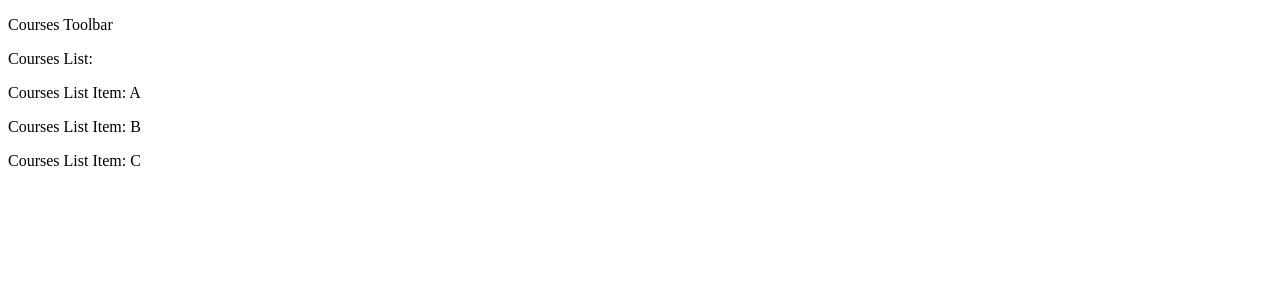
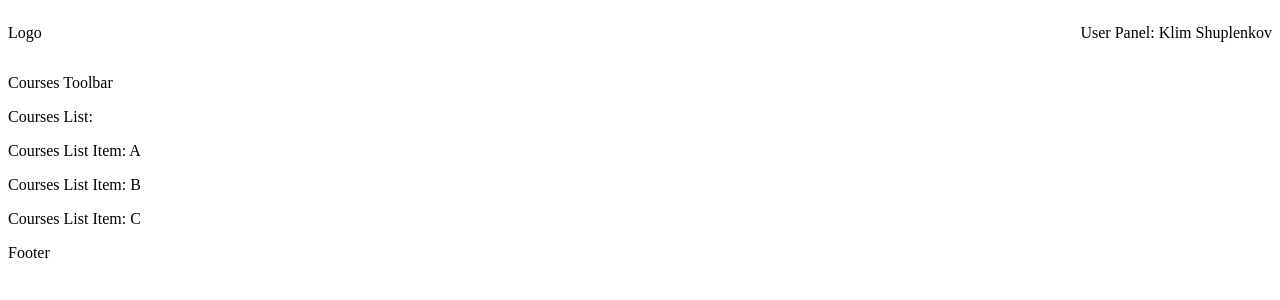
Before and after one commit to Klim711/angular-2018-course, an Angular app: page / in a window 1280 px wide. Shown: the top 300 px of the page. Built offline with nearby package versions, Linux system fonts and the light colour scheme.

Commit message:
Add 'footer' and 'header' into 'app' component

```diff
--- a/src/app/app.component.html
+++ b/src/app/app.component.html
@@ -1,3 +1,5 @@
-<!--The content below is only a placeholder and can be replaced.-->
-
-<app-listing-page></app-listing-page>
+<app-header></app-header>
+<main>
+  <app-listing-page></app-listing-page>
+</main>
+<app-footer></app-footer>
--- a/src/app/app.module.ts
+++ b/src/app/app.module.ts
@@ -1,4 +1,5 @@
 import { ListingModule } from './listing/listing.module';
+import { CoreModule } from './core/core.module';
 import { BrowserModule } from '@angular/platform-browser';
 import { NgModule } from '@angular/core';
 
@@ -10,7 +11,8 @@ import { AppComponent } from './app.component';
   ],
   imports: [
     BrowserModule,
-    ListingModule,
+    CoreModule,
+    ListingModule
   ],
   providers: [],
   bootstrap: [AppComponent]
```
